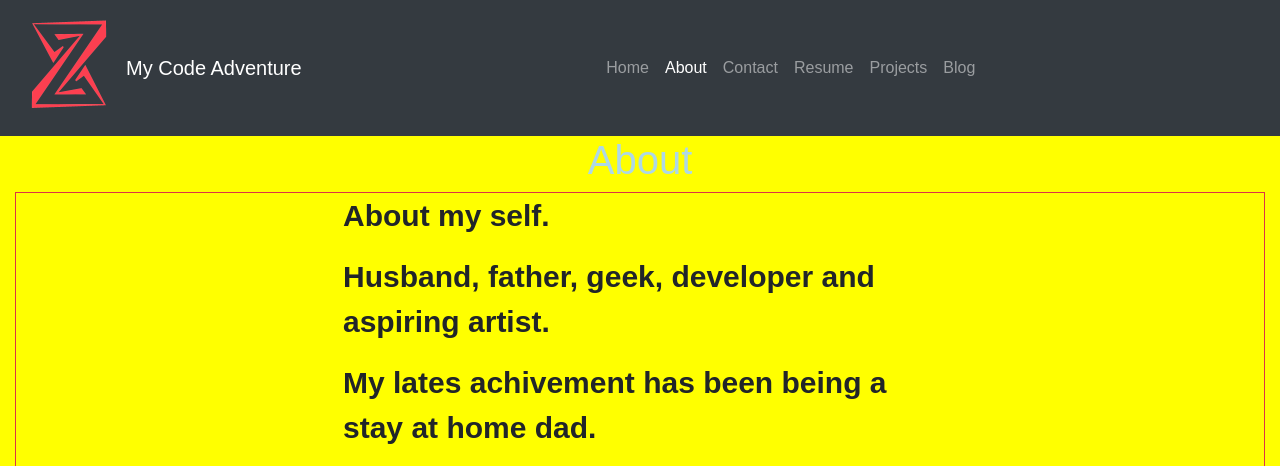
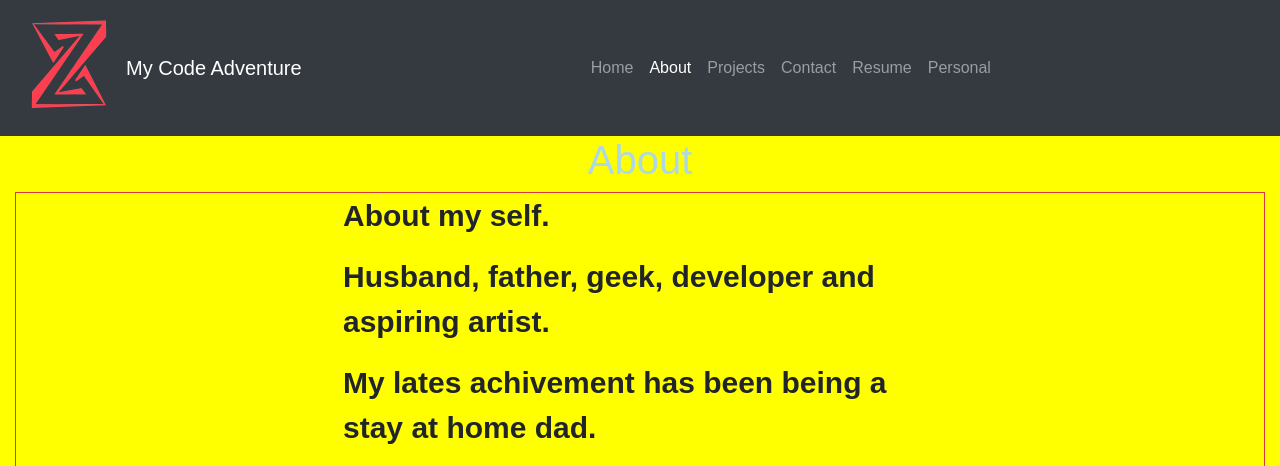
Before and after one commit to jDavidZapata/My_site, a Django app: page /about/ in a window 1280 px wide. Shown: the top 466 px of the page. Run offline with Django 3.2, Linux system fonts and the light colour scheme; some libraries are stand-ins or nearby versions.

Commit message:
Projects

```diff
--- a/main/urls.py
+++ b/main/urls.py
@@ -27,5 +27,5 @@ urlpatterns = [
     path('register/', views.register, name='registerpage'),
     path('login/', views.login, name='loginpage'),
     path('logout/', views.logout, name='logoutpage'),
-    path('blog/', views.temppage, name='temppage'),
+    path('personal/', views.temppage, name='temppage'),
 ]
--- a/my_site/urls.py
+++ b/my_site/urls.py
@@ -16,7 +16,7 @@ Including another URLconf
 from django.contrib import admin
 from django.urls import path, include
 from django.conf import settings
-from django.conf.urls.static import static
+
 
 urlpatterns = [
     path('', include('main.urls')),
@@ -26,4 +26,7 @@ urlpatterns = [
 ]
 
 if settings.DEBUG:
+    #test mode
+    from django.conf.urls.static import static
+    urlpatterns += static(settings.STATIC_URL, document_root=settings.STATIC_ROOT)
     urlpatterns += static(settings.MEDIA_URL, document_root=settings.MEDIA_ROOT)
--- a/templates/navbar.html
+++ b/templates/navbar.html
@@ -14,17 +14,17 @@
       <li class="nav-item {% if request.path == '/about/' %}active{% endif %}">
         <a class="nav-link" href="{% url 'main:aboutpage' %}">About</a>
       </li>
+      <li class="nav-item {% if request.path == '/projects/' %}active{% endif %}">
+        <a class="nav-link" href="{% url 'projects:projects_list' %}">Projects</a>
+      </li>
       <li class="nav-item {% if request.path == '/contact/' %}active{% endif %}">
         <a class="nav-link" href="{% url 'main:contactpage' %}">Contact</a>
       </li>
       <li class="nav-item {% if request.path == '/resume/' %}active{% endif %}">
         <a class="nav-link" href="{% url 'main:resumepage' %}">Resume</a>
       </li>
-      <li class="nav-item {% if request.path == '/projects/' %}active{% endif %}">
-        <a class="nav-link" href="{% url 'projects:projects_list' %}">Projects</a>
-      </li>
-      <li class="nav-item {% if request.path == '/blog/' %}active{% endif %}">
-        <a class="nav-link" href="{% url 'main:temppage' %}">Blog</a>
+      <li class="nav-item {% if request.path == '/personal/' %}active{% endif %}">
+        <a class="nav-link" href="{% url 'main:temppage' %}">Personal</a>
       </li>
     </ul>
   </div>
```
Also changed, not shown: my_site/settings.py (+7 -5 lines), projects/tests/test_views.py (+1 -3 lines), db.sqlite3.
